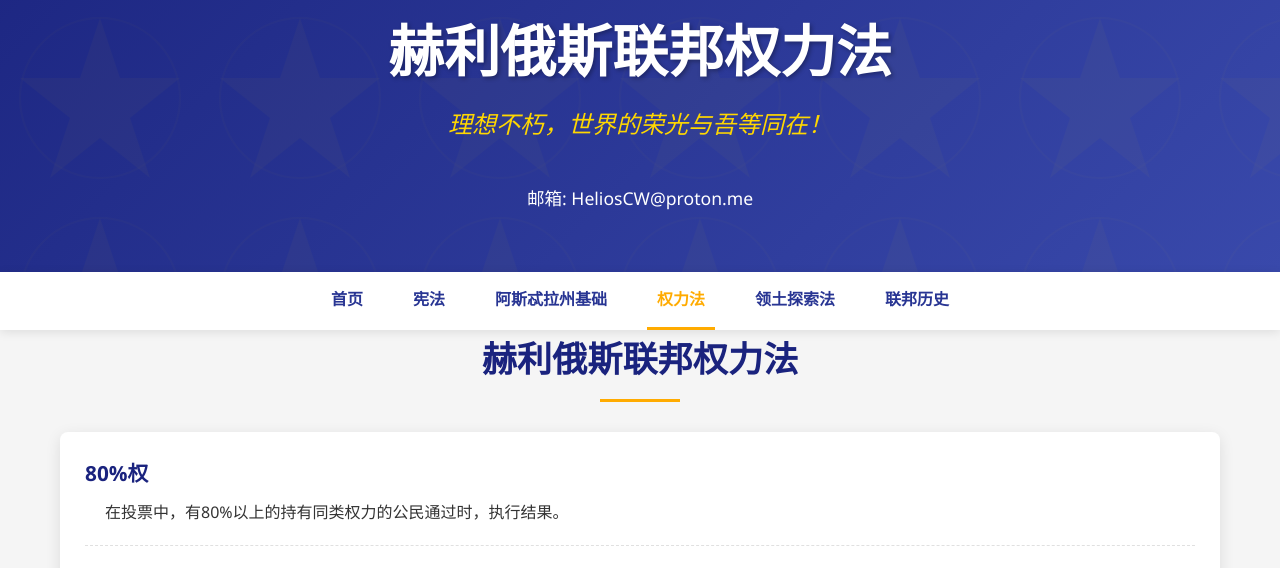
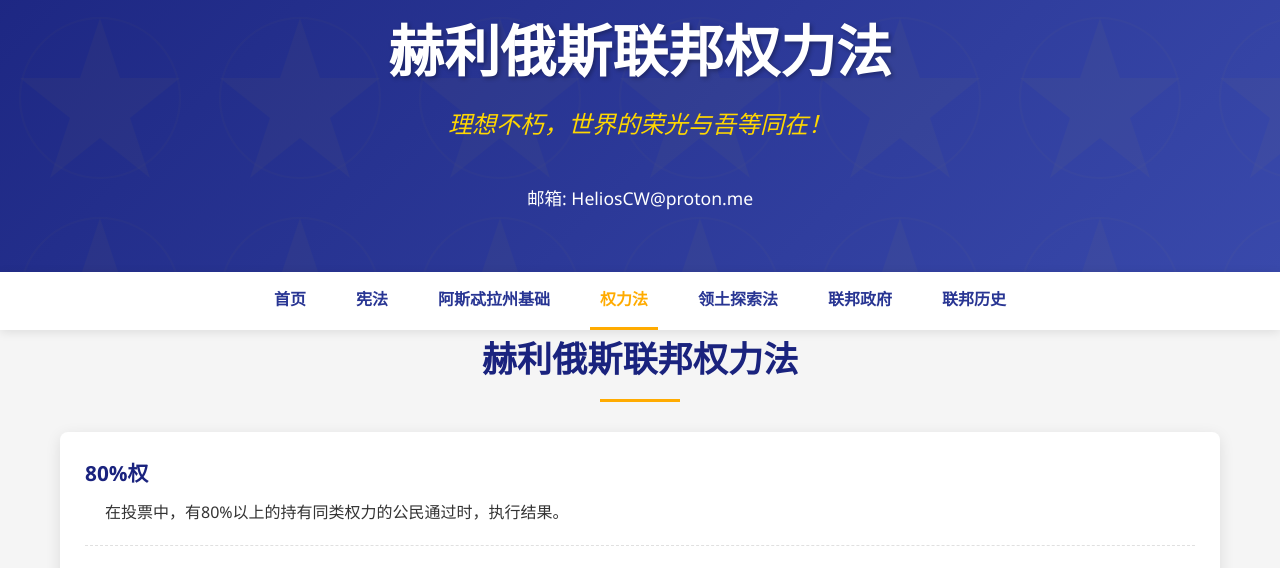
Before and after one commit to HeliosCW/HeliosCW.github.io, a plain HTML site: page pages/power.html in a window 1280 px wide. Shown: the part 202-770 px from the top of the page. Drawn offline with Linux system fonts and the light colour scheme.

Commit message:
Update power.html

```diff
--- a/pages/power.html
+++ b/pages/power.html
@@ -32,6 +32,7 @@
                 <li><a href="asteria.html">阿斯忒拉州基础</a></li>
                 <li><a href="power.html" class="active">权力法</a></li>
                 <li><a href="territory.html">领土探索法</a></li>
+                <li><a href="organization.html">联邦政府</a></li>
                 <li><a href="../index.html#history">联邦历史</a></li>
             </ul>
         </div>
```
